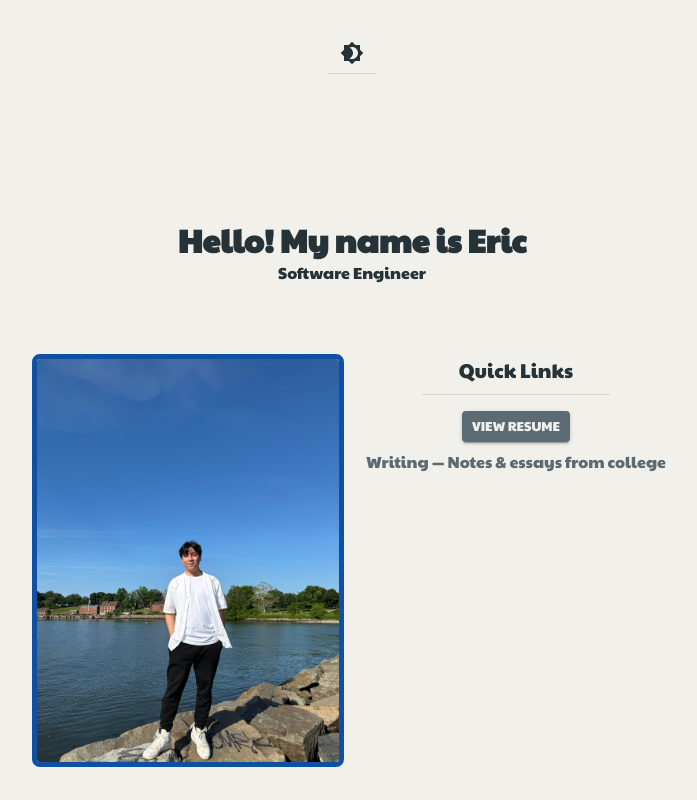
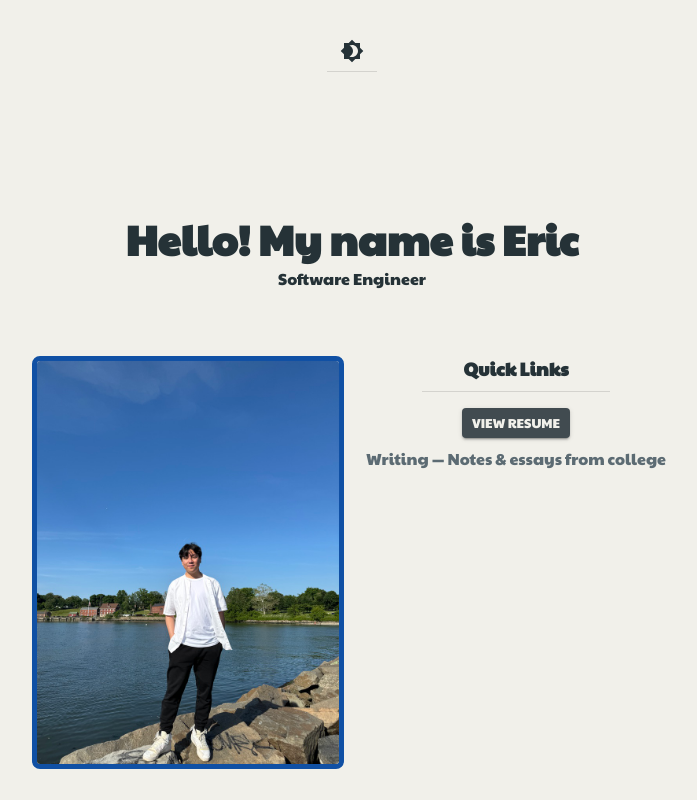
Before and after one commit to EricChen-01/ericgchen.com, a React (Create React App) app: page / in a window 1280 px wide. Shown: the top 800 px of the page, without its empty margins (288-985 px from the left). Built offline with nearby package versions, Linux system fonts and the light colour scheme.

Commit message:
updated portfolio theme

```diff
--- a/src/themes/PortfolioTheme.js
+++ b/src/themes/PortfolioTheme.js
@@ -15,7 +15,7 @@ const portfolioTheme = (mode = 'light') => createTheme({
       contrastText: mode === 'light' ? '#253237' : '#F1F0EA',
     },
     secondary: {
-      main: mode === 'light' ? '#5C6B73' : '#607da4ff',
+      main: mode === 'light' ? '#414b50' : '#607da4ff',
       contrastText: mode === 'light' ? '#F1F0EA' : '#363b3dff',
     },
     text: {
@@ -26,18 +26,42 @@ const portfolioTheme = (mode = 'light') => createTheme({
   typography: {
     fontFamily: 'Paytone One, sans-serif',
     h1: {
-      fontSize: '3.5rem',
+      fontSize: '3.3rem',
       fontWeight: 600,
     },
     h2: {
-      fontSize: '2rem',
+      fontSize: '2.6rem',
       fontWeight: 600,
     },
+    h3: {
+      fontSize: '2.1rem',
+      fontWeight: 600,
+      lineHeight: 1.3,
+    },
+    h4: {
+      fontSize: '1.7rem',
+      fontWeight: 600,
+      lineHeight: 1.35,
+    },
+    h5: {
+      fontSize: '1.4rem',
+      fontWeight: 600,
+      lineHeight: 1.4,
+    },
+    h6: {
+      fontSize: '1.15rem',
+      fontWeight: 600,
+      lineHeight: 1.45,
+    },
     body1: {
-      fontSize: '1rem',
+      fontSize: '1rem',        // main reading text
+      fontWeight: 400,
+      lineHeight: 1.6,
     },
     body2: {
-      fontSize: '0.9rem',
+      fontSize: '0.875rem',
+      fontWeight: 400,
+      lineHeight: 1.6,
     },
   },
 });
```
